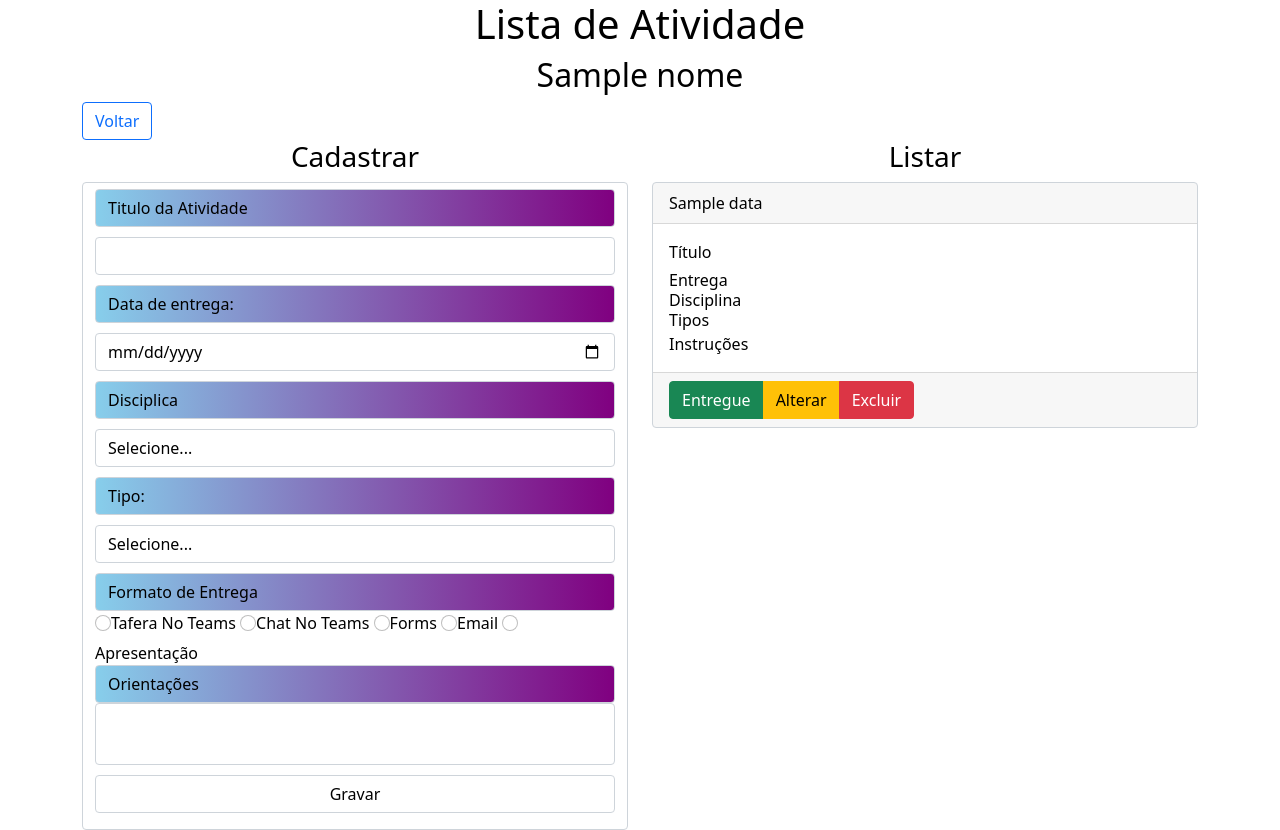
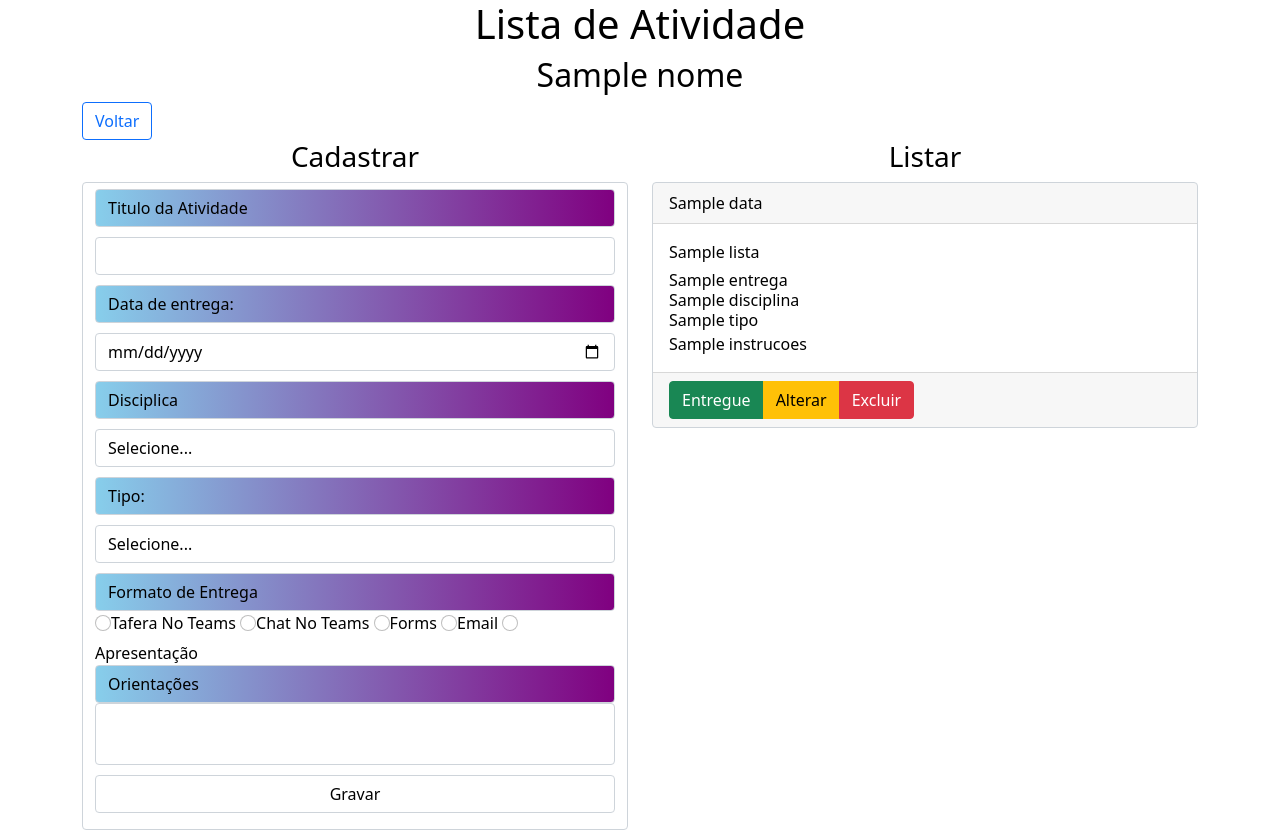
Before and after one commit to HenriqueSoubhia/alulu2tri, a Node server app: template views/atividades.ejs in a window 1280 px wide. Run offline with Node 20, Linux system fonts and the light colour scheme; the template is opened without the code that fills it: most values are stand-ins (such as "Sample title", 1, 10 or a date in 2020); some libraries are stand-ins or nearby versions.

Commit message:
Add files via upload

```diff
--- a/assets/css/style.css
+++ b/assets/css/style.css
@@ -36,3 +36,10 @@ body{
     color: var(--secundaryColor);
     border: 1px solid #ced4da;
 }
+
+
+.listar{
+    overflow: scroll;
+    max-height: 600px;
+    overflow-x: hidden;
+}
--- a/routes/atividades.js
+++ b/routes/atividades.js
@@ -10,15 +10,17 @@ module.exports = (app) => {
         const atividades = require("../models/atividades")
 
         //gravar as infomações do formulario no database
+
         let gravar = await new atividades({
             data: dados.data,
             tipo: dados.tipo,
             entrega: dados.entrega,
             disciplina: dados.disciplina,
-            intrucoes: dados.orientacoes,
+            instrucoes: dados.orientacoes,
             usuario: dados.id,
             titulo: dados.titulo
         }).save()
+
         //buscar as atividades do usuario
         let buscar = await atividades.find({ usuario: dados.id })
 
--- a/views/atividades.ejs
+++ b/views/atividades.ejs
@@ -14,7 +14,9 @@
 <body>
     <div class="container">
         <h1 class="text-center" id="h1">Lista de Atividade</h1>
-        <h2 class="text-center"><%=nome%></h2>
+        <h2 class="text-center">
+            <%=nome%>
+        </h2>
         <a href="/login" class="btn btn-outline-primary">Voltar</a>
         <div class="row">
             <div class="col-md">
@@ -64,23 +66,38 @@
             </div>
             <div class="col-md">
                 <h3 class="text-center">Listar</h3>
-
+                <div class="listar">
+                    <% for(let n=0;n < lista.length;n++){%>
                         <div class="card">
-                    <div class="card-header"><%=lista[0].data%></div>
+                            <div class="card-header">
+                                <%=lista[n].data%>
+                            </div>
                             <div class="card-body">
-                        <div class="card-title">Título</div>
-                        <div class="card-subtitle">Entrega</div>
-                        <div class="card-subtitle">Disciplina</div>
-                        <div class="card-subtitle">Tipos</div>
-                        <div class="card-text">Instruções</div>
+                                <div class="card-title">
+                                    <%=lista[n].titulo%>
+                                </div>
+                                <div class="card-subtitle">
+                                    <%=lista[n].entrega%>
+                                </div>
+                                <div class="card-subtitle">
+                                    <%=lista[n].disciplina%>
+                                </div>
+                                <div class="card-subtitle">
+                                    <%=lista[n].tipo%>
+                                </div>
+                                <div class="card-text">
+                                    <%=lista[n].instrucoes%>
+                                </div>
                             </div>
                             <div class="card-footer">
                                 <div class="input-group"">
-                            <a href="#" class="btn btn-success">Entregue</a>
+                                <a href=" #" class="btn btn-success">Entregue</a>
                                     <a href="#" class="btn btn-warning">Alterar</a>
                                     <a href="#" class="btn btn-danger">Excluir</a>
                                 </div>
                             </div>
+                        </div>
+                        <%}%>
                 </div>
             </div>
         </div>
@@ -89,7 +106,7 @@
         let h1 = document.querySelector("#h1")
         let body = document.querySelector("body")
 
-        h1.addEventListener("click",()=>{
+        h1.addEventListener("click", () => {
             body.classList.toggle("darkmode")
         })
 
--- a/views/login.ejs
+++ b/views/login.ejs
@@ -9,7 +9,7 @@
     <link href="https://cdn.jsdelivr.net/npm/bootstrap@5.1.3/dist/css/bootstrap.min.css" rel="stylesheet"
         integrity="sha384-1BmE4kWBq78iYhFldvKuhfTAU6auU8tT94WrHftjDbrCEXSU1oBoqyl2QvZ6jIW3" crossorigin="anonymous">
     <link rel="stylesheet" href="https://cdn.jsdelivr.net/npm/bootstrap-icons@1.8.2/font/bootstrap-icons.css">
-    <link rel="stylesheet" href="/css/style.css">
+    <link rel="stylesheet" href="css/style.css">
     <script src="js/revelar.js"></script>
 
 </head>
```
Also changed, not shown: routes/login.js (+10 -1 lines). Lines whose indentation alone changed are shown as unchanged.
